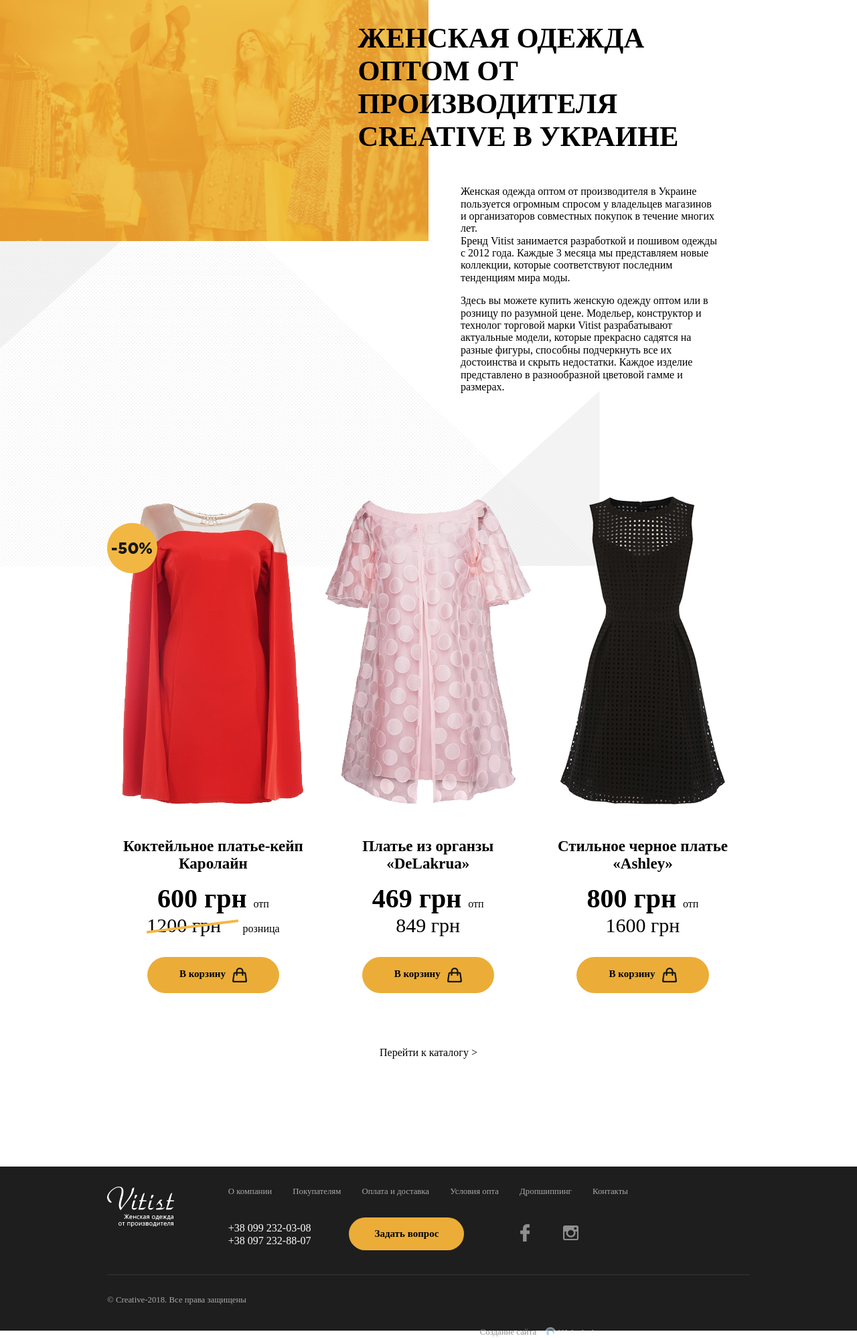
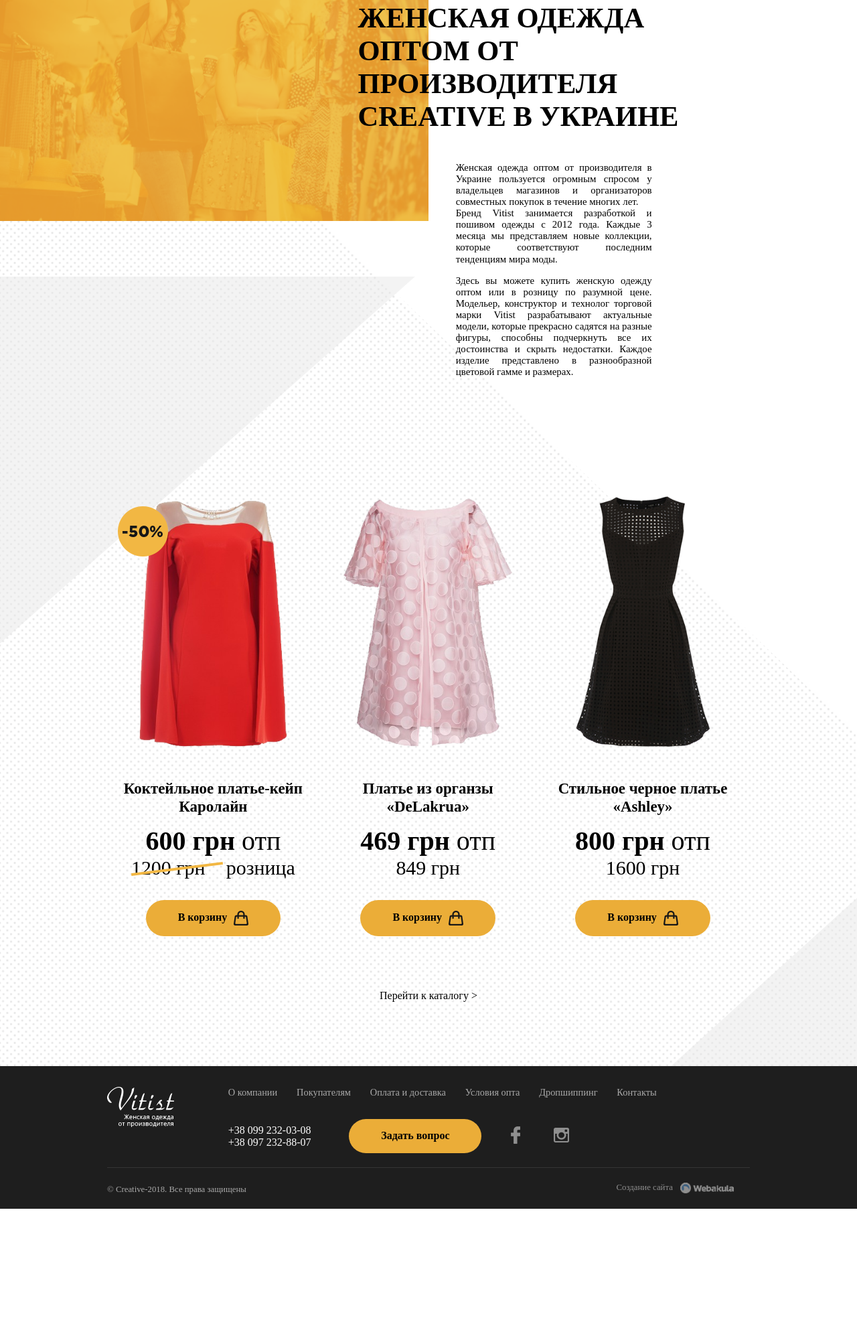
Before and after one commit to kingeugene/DressTask, a plain HTML site: page chablon verstka.html in a window 1280 px wide. Shown: the part 707-2705 px from the top of the page at 67% size. After the commit the page ends 2515 px from the top, so only its background shows below. Drawn offline with Linux system fonts and the light colour scheme.

Commit message:
second comit

```diff
--- a/chablon stilia.scss
+++ b/chablon stilia.scss
@@ -17,7 +17,7 @@ p {
 .wrapper:after {
 	content: "";
 	display: block;
-	height: 245px;/*-----высота футера-----*/
+	height: 13.3em;/*-----высота футера-----*/
 }
 
 .container  {
@@ -42,7 +42,7 @@ ul li {
 }
 
 .header_cover {
-	padding: 25px 0px;
+	padding: 1.56em 0px;
 	vertical-align: middle;
 }
 
@@ -64,23 +64,24 @@ ul li {
 .many_language {
 	display: inline-block;
     font-weight: bold;
-	margin-left: 4%;
+
     font-size: 80%;
+    margin-top: 1em;
 
 }
 .many {
 	display: inline-block;
-	margin-right: 23px;
+	margin-right: 1.43em;
 
 }
 
 .custom_icons {
 display: inline-block;
     font-weight: bold;
-	margin-left: 1em;
+
     font-size: 80%;
     margin-top: 0.5em;
-
+    float: right;
 }
 
 .korzina {
@@ -121,7 +122,7 @@ ul li {
 	display: grid;
 
 	img {
-		margin-top: -70px;
+		margin-top: -4.37em;
 		width: 100%;
 		z-index:-1;
 
@@ -155,14 +156,15 @@ margin-left: 0.3em;
 }
 
 .button_purchase {
-padding: 24px 38px;
+padding: 1.5em 2.37em;
 background: #ebad38;
-border-radius: 30px;
+border-radius: 1.87em;
 font-size: 1em;
 font-weight: bold;
 margin-left: 0.8em;
 border: none;
 margin-top: 2.5em;
+width: 95%;
 
 }
 
@@ -174,7 +176,7 @@ margin-top: 2.5em;
 }
 .main_text {
 
-    height: 28em;
+    overflow: auto;
     margin-top: 4em;
 
 
@@ -192,11 +194,12 @@ margin-top: 2.5em;
 }
 .main_small_text {
 
-	margin-top: 3em;
-	width: 40% ;
-	float: right;
-	display: inline-block;
-	margin-right: 5%;
+
+	width: 50% ;
+	font-size: 0.35em;
+	font-weight: normal;
+	text-align: justify;
+	margin: auto;
 
 		p {
 			margin: 0;
@@ -206,8 +209,12 @@ margin-top: 2.5em;
   			margin-top: 1em;
   		}
 }
+
+.caption {
+	margin-bottom: 1em;
+}
 .slaider {
-	margin-top: 260px;
+	margin-top: 11em;
 }
 
 .dress {
@@ -215,6 +222,15 @@ margin-top: 2.5em;
 	text-align: center;
 	width: 33%;
 
+}
+.dress_one {
+	width: 70%;
+}
+.dress_two {
+	width: 80%;
+}
+.dress_tree {
+	width: 64%;
 }
 
 
@@ -224,57 +240,58 @@ margin-top: 2.5em;
 
 	.plat_discount {
 		position: absolute;
-		left: 0;
-        bottom: 350px;
+		 left: 1em;
+         bottom: 18em;
+
 	}
 }
 .description {
-	font-size: 23px;
+	font-size: 1.43em;
 	font-weight: bold;
-	padding-top: 45px;
+	padding-top: 2em;
 }
 
 .price {
 	font-weight: bold;
-	font-size: 40px;
-	padding-top: 15px;
+	font-size: 2.5em;
+	padding-top: 0.38em;
 }
 
 .price_small{
-	font-size: 16px;
+	font-size: 1em;
 	font-weight: normal;
 }
 
 .old_price {
-	font-size: 30px;
+	font-size: 1.87em;
 	position: relative;
 
 	img {
 		position: absolute;
-		top: 8px;
+		top: 0.26em;
 	}
 
 }
 
 .old_price_small {
 	font-weight: normal;
-	font-size: 16px;
-	margin-left: 25px;
+	font-size: 1em;
+	margin-left: 0.8em;
 
 }
 
 .dress_button {
-padding: 16px 48px;
+padding: 1em 3em;
 background: #ebad38;
-border-radius: 30px;
-font-size: 15px;
+border-radius: 1.9em;
+font-size: 1em;
 font-weight: bold;
-margin-top: 30px;
+margin-top: 1.9em;
 border: none;
 
 	img {
     vertical-align: middle;
-    margin-left: 10px;
+    margin-left: 0.62em;
 	}
 
 	&:hover {
@@ -284,26 +301,44 @@ border: none;
 
 .grid {
     position: absolute;
-    top: 25.8%;
-    left: 0%;
-    z-index: -88;
+    top: 70em;
+    left: 0;
 
-    .grid_foto {
-    	width: 70%;
+
 }
+
+   .grid_top_foto{
+		position: absolute;
+		    z-index: -44;
+    }
+   .grid_bottom_foto{
+		position: absolute;
+		    position: absolute;
+    left: 60em;
+    top: 41em;
+    z-index: -44;
+    }
+    .grid_midle_foto{
+		position: absolute;
+		    z-index: -55;
+    bottom: -81em;
     }
 
 .go_directory {
 	text-align: center;
 	margin-top: 5em;
-	margin-bottom: 10em;
+	margin-bottom: 6em;
 }
 
+.many_icons {
+	display: inline-block;
+	float: right;
+}
 /*---------Начало футера----------*/
 .footer {
-	height: 245px;
+	height: 13.3em;
 	background: #1e1e1e;
-	margin-top: -245px;
+	margin-top: -13.3em;
 	position: relative;
 
 }
@@ -313,7 +348,7 @@ border: none;
 .footer_object {
 
 
-	padding-top: 30px;
+	padding-top: 1.9em;
 }
 .footer_logo {
 	display: inline-block;
@@ -326,17 +361,17 @@ border: none;
 }
 .text_info {
 	display: inline-block;
-	padding-right: 28px;
+	padding-right: 1.75em;
 }
 
 .info_text {
 	vertical-align: top;
 	color: #a9a9a9;
-	font-size: 80%;
+	font-size: 90%;
 }
 
 .info_text_bottom {
-	margin-top: 32px;
+	margin-top: 2em;
 
 }
 
@@ -352,14 +387,14 @@ border: none;
 .bottom_button {
 	display: inline-block;
 
-padding: 16px 38px;
+padding: 1em 3em;
 background: #ebad38;
-border-radius: 30px;
-font-size: 15px;
+border-radius: 1.9em;
+font-size: 1em;
 font-weight: bold;
-margin-left: 53px;
+margin-left: 3.3em;
 border: none;
-margin-right: 56px;
+margin-right: 1em;
 }
 
 .footer_icons {
@@ -372,13 +407,13 @@ margin-right: 56px;
 }
 
 .footer_bottom {
-	margin-top: 36px;
-	border-top: 1px solid #353535;
+	margin-top: 1.37em;
+	border-top: 0.1em solid #353535;
 }
 
 .foot_bot_text_one {
 	display: inline-block;
-	padding: 30px 0px;
+	padding: 1.9em 0px;
 	font-size: 80%;
 	color: #a9a9a9;
 
@@ -392,8 +427,9 @@ margin-right: 56px;
 
 .site_creation {
 display: inline-block;
-	margin-left: 58%;
+float: right;
 	font-size: 80%;
+	margin-top: 2.2%;
 
 	img{
 		width: 40%;
@@ -401,7 +437,7 @@ display: inline-block;
 
 }
 .webakula{
-	margin-left: 10px;
+	margin-left: 0.62em;
 	vertical-align: middle;
 }
 /*----------Конец футера----------*/
--- a/chablon verstka.html
+++ b/chablon verstka.html
@@ -6,6 +6,7 @@
 	<meta name="viemport" content="width=device-width">
 	<link rel="stylesheet"  href="normalize.css">
 	<link rel="stylesheet" type="text/css" href="chablon stilia.css">
+	<link rel="stylesheet" type="text/css" href="style.css">
 	<title>Текстовое поле </title>
 </head>
 <body>
@@ -21,6 +22,7 @@
 				  		<li class="header_product"><a href="#"></a>Верхняя одежда<img src="photo/arrow to down.png" alt=""></li>
 				  		<li class="header_product"><a href="#"></a>Скидки</li>
 				  	</ul>
+				  	<div class="many_icons">
 				  	<ul class="many_language">
 				  		<li class="many"><a href="#"></a>UAH<img src="photo/arrow to down.png" alt=""></li>
 				  		<li class="many"><a href="#"></a>RU<img src="photo/arrow to down.png" alt=""></li>
@@ -32,6 +34,7 @@
 				  		<li class="icons"><a href="#"><div class="korzinabig"></a><img class="korzina" src="photo/korzinask.png" alt=""><img src="photo/discount.png" class="diacount_korzina" alt=""></div></li>
 				  		<li class="icons_end"><a  href="#"><img class="custom_icons_menu" src="photo/menu.png" alt=""></a></li>
 				  	</ul>
+				</div>
 				</div>
 			</header>
 
@@ -48,15 +51,16 @@
 		<img class="imgs_background" src="photo/bacckgroundsmall.png" alt="">
 		<div class="container">
 
-			<div class="main_text"><div class="big_text"> ЖЕНСКАЯ ОДЕЖДА ОПТОМ
+			<div class="main_text"><div class="big_text"><p class="caption"> ЖЕНСКАЯ ОДЕЖДА ОПТОМ
 									ОТ ПРОИЗВОДИТЕЛЯ
-                                    CREATIVE В УКРАИНЕ
-                                </div>
+                                    CREATIVE В УКРАИНЕ</p>
                                      <div class="main_small_text">
              	 <p>Женская одежда оптом от производителя в Украине пользуется огромным спросом у владельцев магазинов и организаторов совместных покупок в течение многих лет.</p>
              	 <p >Бренд Vitist занимается разработкой и пошивом одежды с 2012 года. Каждые 3 месяца мы представляем новые коллекции, которые соответствуют последним тенденциям мира моды.</p>
 <p class="small_text_paragraf">Здесь вы можете купить женскую одежду оптом или в розницу по разумной цене. Модельер, конструктор и технолог торговой марки Vitist разрабатывают актуальные модели, которые прекрасно садятся на разные фигуры, способны подчеркнуть все их достоинства и скрыть недостатки. Каждое изделие представлено в разнообразной цветовой гамме и размерах.</p>
              </div>
+                                </div>
+
             </div>
             <div class="slaider">
            <div class="dress">
@@ -64,7 +68,7 @@
 
            	<img class="plat_discount" src="photo/discountdress.png" alt="">
            	<div class="dress_foto">
-           	<img src="photo/dress one.png" alt="">
+           	<img class="dress_one" src="photo/dress one.png" alt="">
            </div>
            	</div>
            	<div class="description">Коктейльное платье-кейп
@@ -76,7 +80,7 @@
 
           <div class="dress">
 
-           	<div class="dress_foto"><img src="photo/dress two.png" alt=""></div>
+           	<div class="dress_foto"><img class="dress_two" src="photo/dress two.png" alt=""></div>
 
 
            	<div class="description">Платье из органзы
@@ -89,7 +93,7 @@
 
            <div class="dress">
            	<div class="dress_foto">
-           	<img  src="photo/dress three.png" alt="">
+           	<img class="dress_tree" src="photo/dress three.png" alt="">
 			</div>
            	<div class="description">Стильное черное платье
              <p>«Ashley»</p></div>
@@ -101,10 +105,16 @@
 
            </div>
 
-			<div class="grid"><img class="grid_foto" src="photo/grid.png" alt=""></div>
-           </div>
+
 
            <div class="go_directory"><p>Перейти к каталогу > </p></div>
+
+           	<div class="grid">
+           		<img class="grid_top_foto" src="photo/corner top.png" alt="">
+           		<img class="grid_bottom_foto" src="photo/corner bottom.png" alt="">
+           		<img class="grid_midle_foto" src="photo/corner midle.png" alt="">
+           	</div>
+           </div>
 
 
 
--- /dev/null
+++ b/style.scss
@@ -0,0 +1,57 @@
+@media (max-width: 992px) {
+	.container {
+		width: 95%;
+
+	}
+
+	* {
+		font-size: 12px;
+	}
+	.product {
+		display: none;
+	}
+
+	.custom_icons {
+		float: right;
+	}
+
+	.caption {
+		font-size: 1em;
+	}
+
+
+	.description {
+		font-size: 1.2em;
+	}
+
+	.price {
+		font-size:2em;
+
+		.price_small {
+			font-size: 0.5em;
+		}
+	}
+	.old_price {
+		font-size: 1.5em;
+
+		.old_price_small {
+			font-size: 0.5em;
+		}
+
+	}
+
+
+}
+
+@media (max-width: 780px) {
+	* {
+		font-size: 10px;
+	}
+}
+
+
+@media (max-width: 672px) {
+	* {
+		font-size: 7px;
+	}
+}
```
Also changed, not shown: chablon stilia.css, photo/corner bottom.png (added), photo/corner midle.png (added), photo/corner top.png (added), style.css (added). Lines whose indentation alone changed are shown as unchanged.
